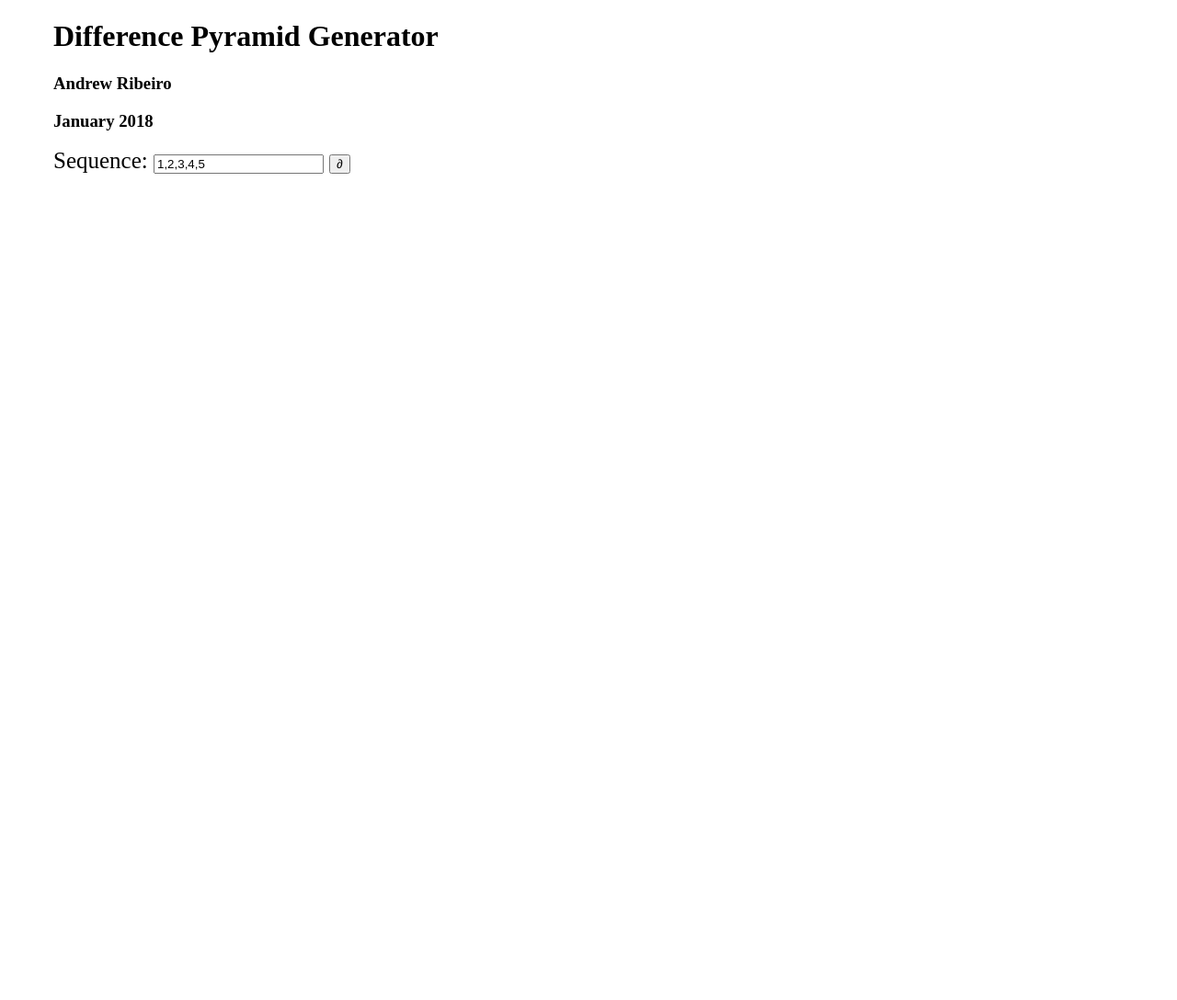
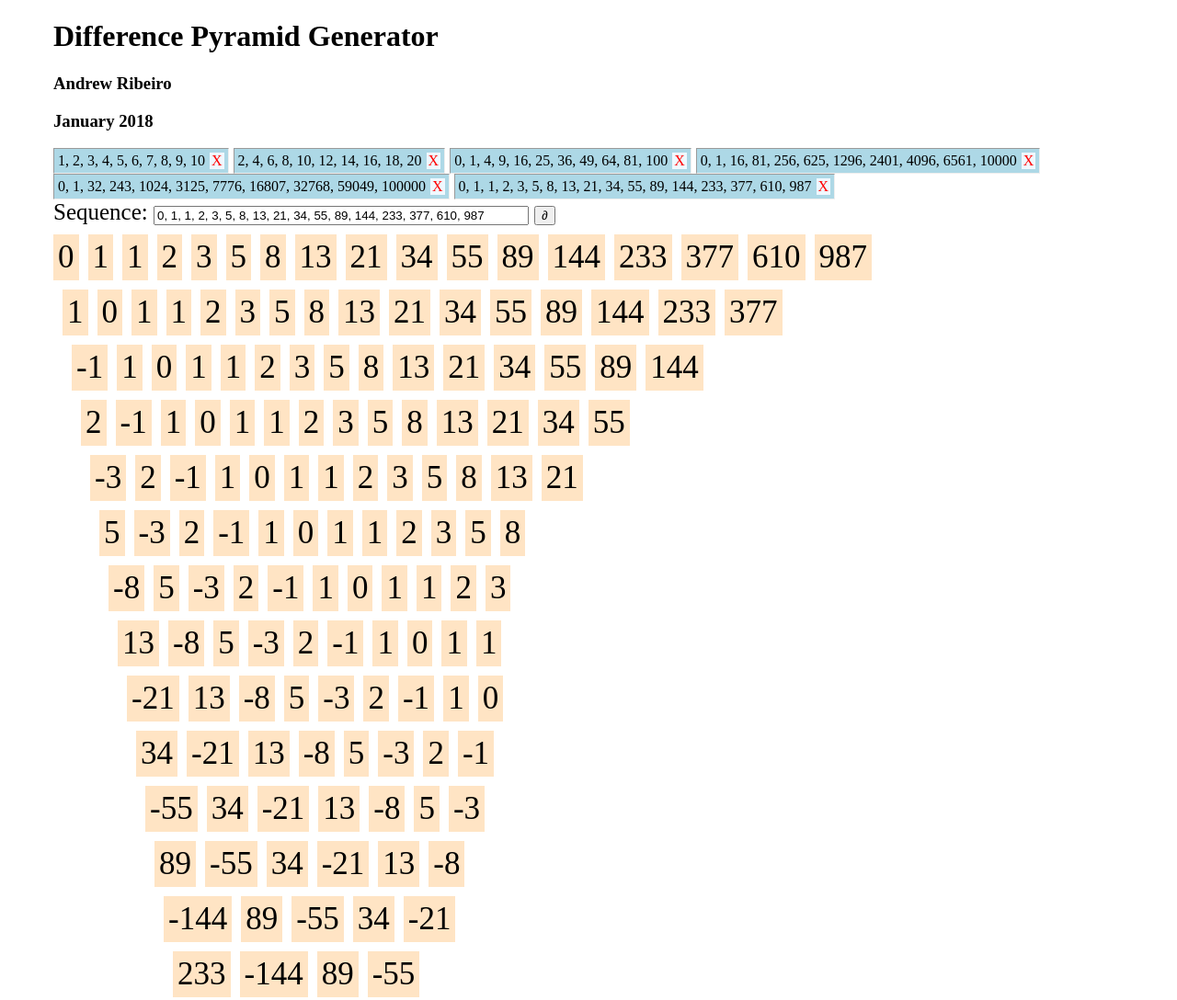
Before and after one commit to Andrewnetwork/GeneratorFunctions, a plain HTML site: page Tools/DifferencePyramid/index.html in a window 1280 px wide. Shown: the top 1088 px of the page at 92% size. Before the commit the page ends 800 px from the top, so only its background shows below. Drawn offline with Linux system fonts and the light colour scheme.

Commit message:
Working on Difference Pyramids App

```diff
--- a/Tools/DifferencePyramid/code.js
+++ b/Tools/DifferencePyramid/code.js
@@ -1,24 +1,23 @@
 var tst = new Vue({
     el: '#container',
     data: {
-      sequence: "1,2,3,4,5"
+      sequence: "0, 1, 1, 2, 3, 5, 8, 13, 21, 34, 55, 89, 144, 233, 377, 610, 987"
     },
     methods: {
         genPyramid: function () {
-        var seqLs = this.sequence.split(",");
-        var res = this.seqDeriv(seqLs)
-        var outHTML = this.$refs["pyramid"]
-        outHTML.innerHTML = ""
-        var spacer = 1
+        var seqLs = this.sequence.split(",").map(x => x.replace(/\D/g,''));
+        var res = this.seqDeriv(seqLs);
+        var outHTML = this.$refs["pyramid"];
+        outHTML.innerHTML = "";
+        var spacer = 1;
 
-        outHTML.appendChild( this.createSeqHTML(0,seqLs) )
+        outHTML.appendChild( this.createSeqHTML(0,seqLs) ) ;
 
         while(res){
             outHTML.appendChild( this.createSeqHTML(spacer,res) )
-            res = this.seqDeriv(res)
-            spacer+=1
+            res = this.seqDeriv(res);
+            spacer+=1;
         }
-
       },
       seqDeriv : function(ls){
         if(ls.length <= 0){
@@ -32,30 +31,71 @@ var tst = new Vue({
             for(i=0; i<(ls.length-1); i++){
                 outLs.push(ls[i+1] - ls[i]);
             }
-            return outLs
+            return outLs;
         }
       },
       createSeqHTML : function(nSpacers,ls){
-        var row = document.createElement("div")
-        row.setAttribute("class","row")
-
+        var row = document.createElement("div");
+        row.setAttribute("class","row");
 
         for(i=0;i<nSpacers;i++){
             var spacerHTML = document.createElement("div")
             spacerHTML.setAttribute("class","spacer")
             spacerHTML.innerHTML ="&nbsp;"
 
-            row.appendChild(spacerHTML)
+            row.appendChild(spacerHTML);
         }
 
         for(i=0;i<ls.length;i++){
-            var col = document.createElement("div")
-            col.setAttribute("class","element")
-            col.innerHTML = ls[i]
-            row.appendChild(col)
+            var col = document.createElement("div");
+            col.setAttribute("class","element");
+            col.innerHTML = ls[i];
+            row.appendChild(col);
         }
 
-        return row
+        return row;
+      },
+      loadPriorSeq:function(ref){
+        this.sequence = ref.target.innerHTML;
+        this.genPyramid();
+      },
+      createPriorSeqButton:function(seq){
+        var elem = document.createElement("div");
+        elem.setAttribute("class","seq");
+
+        var textDiv = document.createElement("div");
+        textDiv.innerHTML = seq;
+        textDiv.setAttribute("class","seqText");
+        textDiv.onclick = this.loadPriorSeq;
+
+        elem.appendChild(textDiv)
+
+        var xBox = document.createElement("div");
+        xBox.setAttribute("class","xBox");
+        xBox.innerHTML = "X";
+        xBox.onclick = this.removePriorSeq;
+
+        elem.appendChild(xBox);
+
+        this.$refs["priorSeq"].appendChild(elem);
+      },
+      clickGen:function(){
+        this.genPyramid();
+        this.createPriorSeqButton(this.sequence);
+      },
+      removePriorSeq:function(ref){
+        var parElm = ref.target.parentElement
+        parElm.parentElement.removeChild(parElm)
       }
+    },
+    mounted:function(){
+        // Loads the default pyramid.
+        this.createPriorSeqButton("1, 2, 3, 4, 5, 6, 7, 8, 9, 10");
+        this.createPriorSeqButton("2, 4, 6, 8, 10, 12, 14, 16, 18, 20");
+        this.createPriorSeqButton("0, 1, 4, 9, 16, 25, 36, 49, 64, 81, 100");
+        this.createPriorSeqButton("0, 1, 16, 81, 256, 625, 1296, 2401, 4096, 6561, 10000");
+        this.createPriorSeqButton("0, 1, 32, 243, 1024, 3125, 7776, 16807, 32768, 59049, 100000");
+        this.createPriorSeqButton("0, 1, 1, 2, 3, 5, 8, 13, 21, 34, 55, 89, 144, 233, 377, 610, 987");
+        this.genPyramid()
     }
   })
--- a/Tools/DifferencePyramid/index.html
+++ b/Tools/DifferencePyramid/index.html
@@ -18,10 +18,11 @@
   <h1>Difference Pyramid Generator</h1>
   <h3>Andrew Ribeiro</h3>
   <h3>January 2018</h3>
-  <div class="controls">
+  <div id="priorSeq" ref="priorSeq"></div>
+  <div id="controls">
     Sequence:
-    <input v-on:keyup.enter="genPyramid" v-model="sequence" type="text"/>
-    <button v-on:click="genPyramid">∂</button>
+    <input id="inBox" v-on:keyup.enter="clickGen" v-model="sequence" type="text"/>
+    <button v-on:click="clickGen">∂</button>
   </div>
   <div ref="pyramid" class="pyramid"></div>
 </div>
--- a/Tools/DifferencePyramid/style.css
+++ b/Tools/DifferencePyramid/style.css
@@ -3,12 +3,13 @@
     margin-right: 10px;
     background-color: bisque;
     padding: 5px;
-    font-size: 40px;
+    font-size: 35px;
     margin-top: 10px;
 }
 
 .row{
     clear: left;
+    overflow: visible;
 }
 
 .spacer{
@@ -19,10 +20,40 @@
 .pyramid{
 }
 
-.controls{
+#controls{
     font-size: 25px;
+    clear: left;
 }
 
 #container{
     margin-left: 50px;
 }
+
+#inBox{
+    width:400px;
+}
+
+#priorSeq{
+
+}
+.seq{
+    background-color: lightblue;
+    padding: 4px;
+    cursor: pointer;
+    float: left;
+    border: inset thin;
+    margin-right: 5px;
+}
+
+.xBox{
+    float: right;
+    background-color: aliceblue;
+    margin-left:5px;
+    padding-left:2px;
+    padding-right:2px;
+    color: red;
+}
+
+.seqText{
+    float: left;
+}
```
Also changed, not shown: 1 other file.
